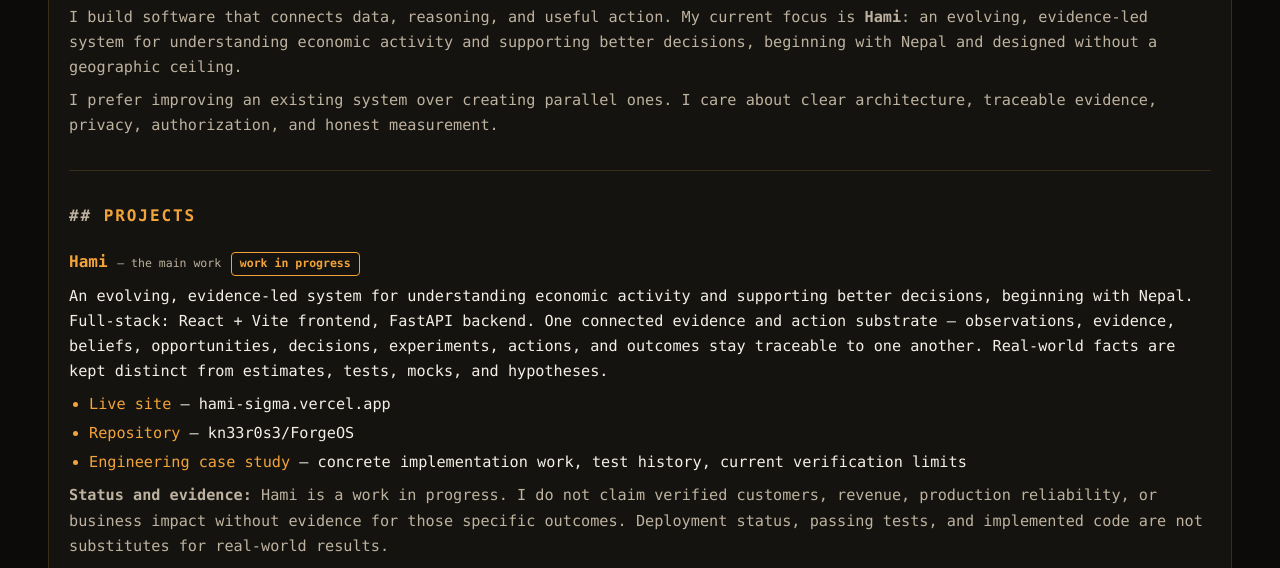
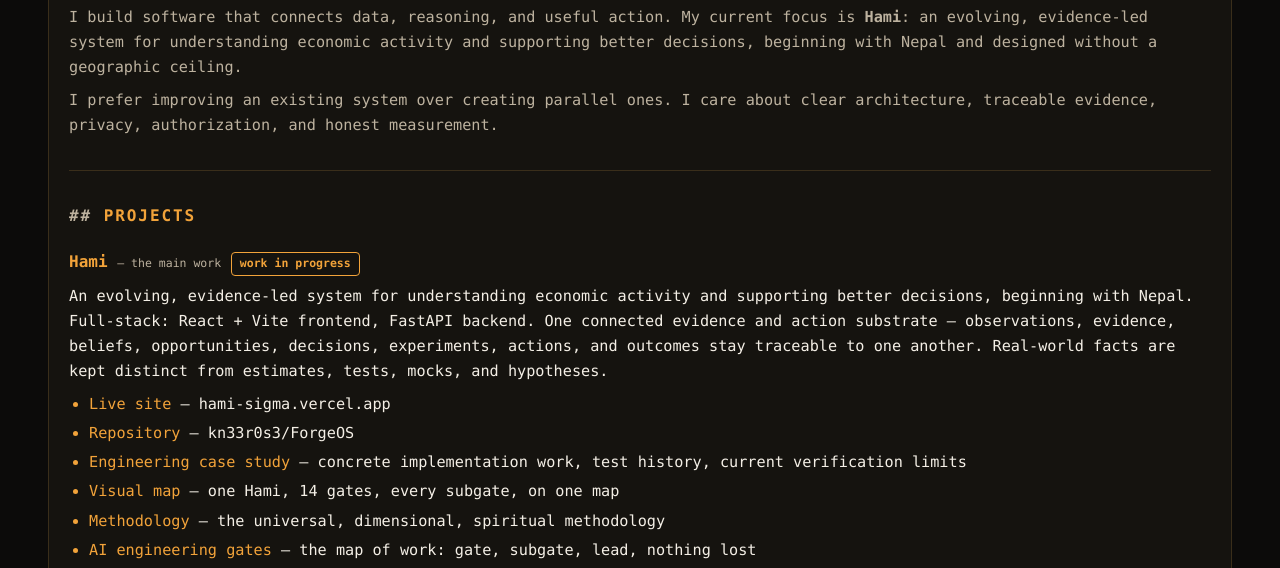
Before and after one commit to kn33r0s3/kn33r0s3, a plain HTML site: page index.html in a window 1280 px wide. Shown: the part 205-773 px from the top of the page. Drawn offline with Linux system fonts and the light colour scheme.

Commit message:
Link Hami map, methodology and AI engineering gates from the home page

```diff
--- a/index.html
+++ b/index.html
@@ -282,6 +282,9 @@
         <li><a href="https://hami-sigma.vercel.app">Live site</a> — hami-sigma.vercel.app</li>
         <li><a href="https://github.com/kn33r0s3/ForgeOS">Repository</a> — kn33r0s3/ForgeOS</li>
         <li><a href="case-studies/hami-engineering.md">Engineering case study</a> — concrete implementation work, test history, current verification limits</li>
+        <li><a href="hami-systems-map.html">Visual map</a> — one Hami, 14 gates, every subgate, on one map</li>
+        <li><a href="hami-methodology.html">Methodology</a> — the universal, dimensional, spiritual methodology</li>
+        <li><a href="ai-engineering-gates.html">AI engineering gates</a> — the map of work: gate, subgate, lead, nothing lost</li>
       </ul>
       <p class="muted"><strong>Status and evidence:</strong> Hami is a work in progress. I do not claim verified customers, revenue, production reliability, or business impact without evidence for those specific outcomes. Deployment status, passing tests, and implemented code are not substitutes for real-world results.</p>
 
```
